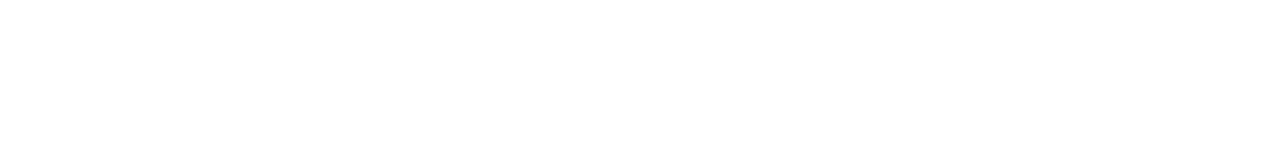
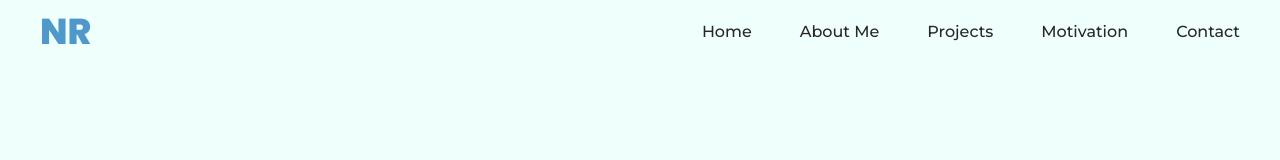
Before and after one commit to ndhfar/personal-website, a website: page src/index.html in a window 1280 px wide. Drawn offline with nearby package versions, Linux system fonts and the light colour scheme.

Commit message:
Adding header section with navigation and styling it

```diff
--- a/src/index.html
+++ b/src/index.html
@@ -16,5 +16,45 @@
       rel="stylesheet"
     />
   </head>
-  <body></body>
+  <body class="bg-customWhite min-h-screen font-montserrat">
+    <header
+      class="w-screen flex items-center justify-between fixed px-6 py-3 z-50 md:px-10"
+    >
+      <h1
+        class="text-customBlue font-poppins font-extrabold text-2xl md:text-4xl"
+      >
+        NR
+      </h1>
+      <nav
+        class="absolute hidden top-14 right-6 px-6 py-3 rounded-xl border text-customBlack font-medium shadow-custom md:block md:static md:border-none md:shadow-none md:p-0"
+        id="navigation"
+      >
+        <ul
+          class="space-y-3 md:space-y-0 md:flex md:items-center md:gap-5 lg:gap-12"
+        >
+          <li class="hover:text-customBlue transition-all duration-200">
+            <a href="#home">Home</a>
+          </li>
+          <li class="hover:text-customBlue transition-all duration-200">
+            <a href="#aboutme">About Me</a>
+          </li>
+          <li class="hover:text-customBlue transition-all duration-200">
+            <a href="#projects">Projects</a>
+          </li>
+          <li class="hover:text-customBlue transition-all duration-200">
+            <a href="#motivation">Motivation</a>
+          </li>
+          <li class="hover:text-customBlue transition-all duration-200">
+            <a href="#contact">Contact</a>
+          </li>
+        </ul>
+      </nav>
+      <div class="flex md:hidden">
+        <i
+          class="bx bx-menu text-customBlack text-2xl cursor-pointer"
+          id="menu-btn"
+        ></i>
+      </div>
+    </header>
+  </body>
 </html>
```
Also changed, not shown: dist/output.css.
